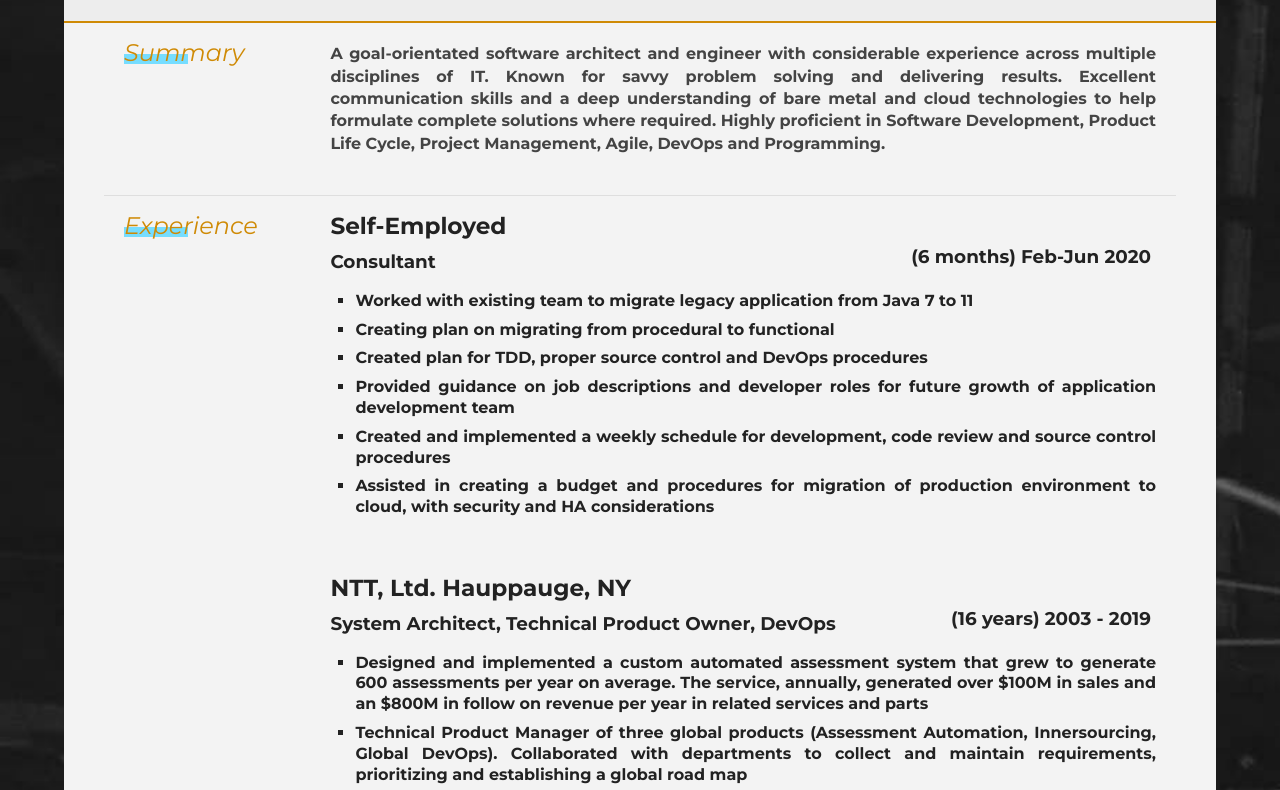
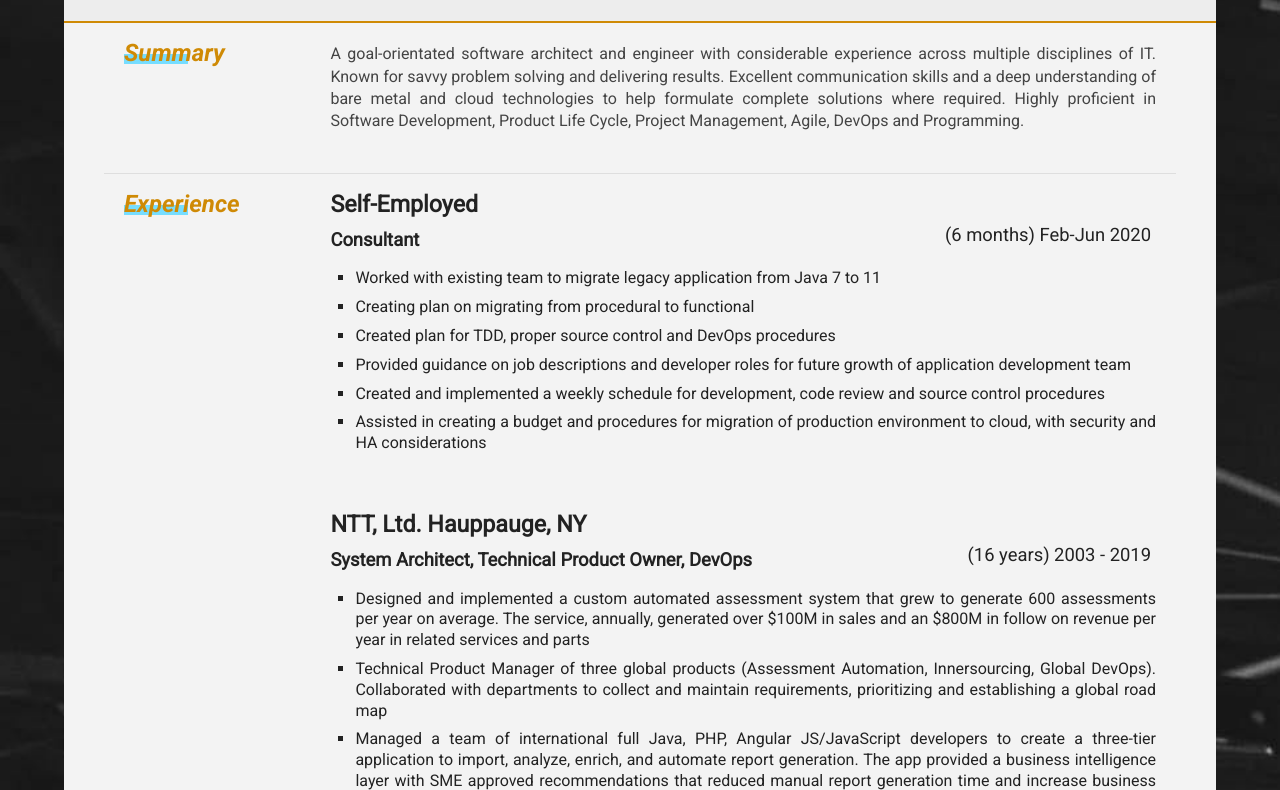
Before and after one commit to aram535/resume, a plain HTML site: page mobile.html in a window 1280 px wide. Shown: the part 202-992 px from the top of the page. Drawn offline with nearby package versions, Linux system fonts and the light colour scheme.

Commit message:
Changed font to Roboto

```diff
--- a/css/resume.scss
+++ b/css/resume.scss
@@ -21,7 +21,7 @@ html {
 
 body {
     background: #181818;
-    font-family: 'Montserrat', sans-serif;
+    font-family: 'Roboto', sans-serif;
     font-size: 16px;
     font-weight: 400;
     color: #222;
--- a/mobile.html
+++ b/mobile.html
@@ -7,6 +7,7 @@
     <meta name="viewport" content="width=device-width, initial-scale=1" />
     <meta name="description" content="The Curriculum Vitae of Aram Mirzadeh" />
     <link type="text/css" rel="stylesheet" href="//code.jquery.com/ui/1.12.1/themes/base/jquery-ui.css">
+    <link href="https://fonts.googleapis.com/css2?family=Roboto:ital,wght@0,400;1,700&display=swap" rel="stylesheet">
     <link type="text/css" rel="stylesheet" href="css/resume.css">
     <!--[if lt IE 9]>
     <script src="//html5shiv.googlecode.com/svn/trunk/html5.js"></script>
```
Also changed, not shown: css/resume.css, 1 other file.
